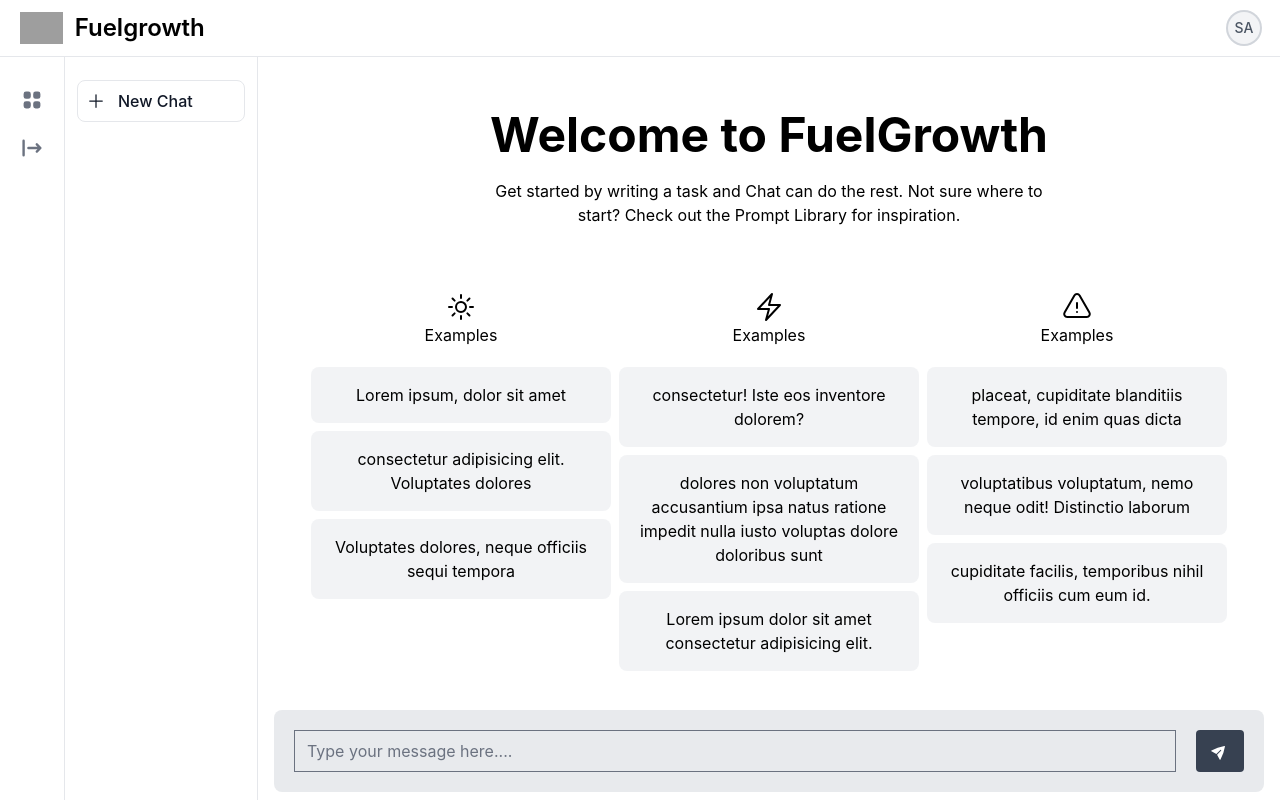
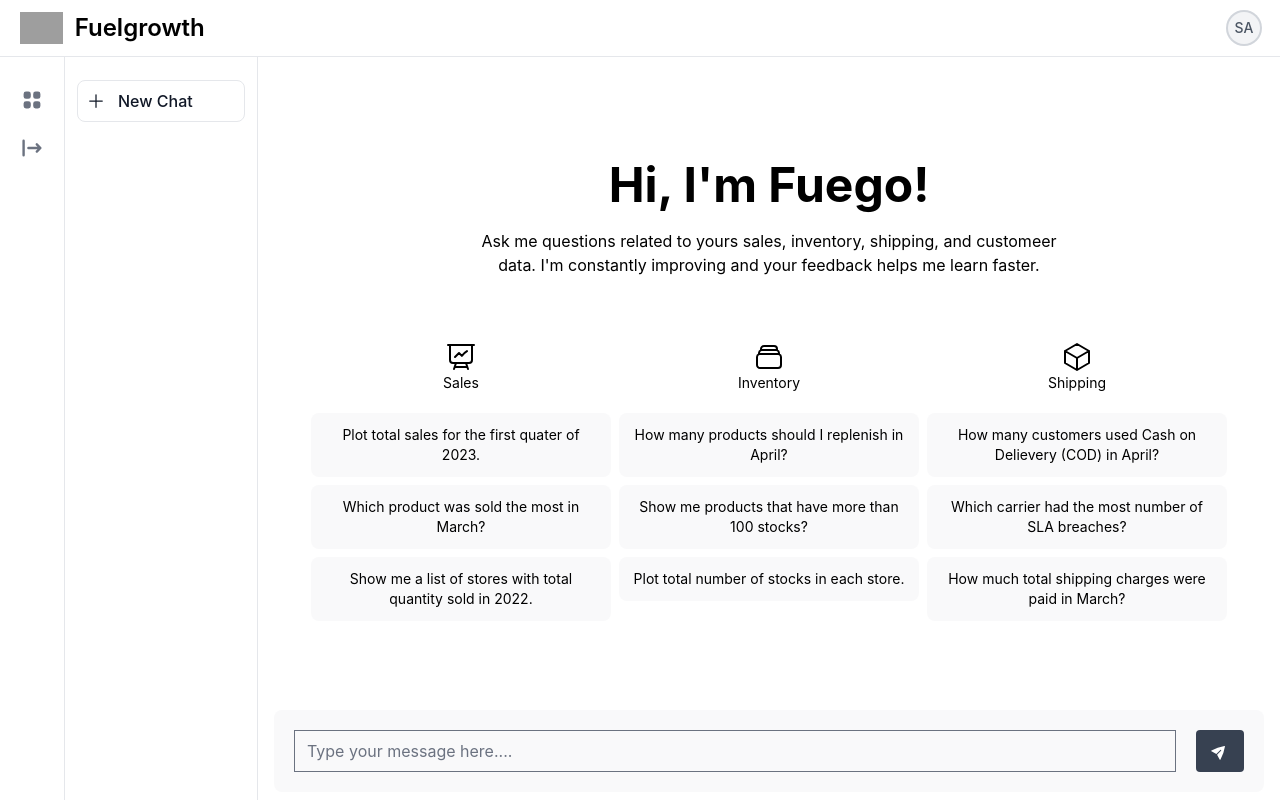
Before and after one commit to SaswatArabinda/codex, a React (Vite) app in the folder fuelgrowth/: page / in a window 1280 px wide. Built offline with nearby package versions, Linux system fonts and the light colour scheme; no server answers; sample sign-in values are in the browser's storage; grey boxes are pictures that could not be loaded.

Commit message:
FV-19, FV-21 | text in the welcome screen loaded in the query box

```diff
--- a/fuelgrowth/src/components/ChatInput.jsx
+++ b/fuelgrowth/src/components/ChatInput.jsx
@@ -21,12 +21,12 @@
 import { setError } from "../utils/errors";
 // import { setErrorWhileFetchingMEssages } from "../redux/common/action";
 
-export const ChatInput = () => {
+export const ChatInput = ({ prompt, setPrompt }) => {
   const { CHAT_PAGE } = ROUTES;
   const dispatch = useDispatch();
   const navigate = useNavigate();
   const { sessionId } = useParams();
-  const [prompt, setPrompt] = useState("");
+
   const [loader, setLoader] = useState(false);
   const authUser = getAuthUser();
 
@@ -58,14 +58,14 @@
         });
 
         // Replace the session with ID: __session__ with newly created session
-        const { session_id } = result.data;
-        dispatch(assignSessionID(session_id));
+        const { session } = result.data;
+        dispatch(assignSessionID(session));
         // Add message to the session
-        dispatch(pushMessageToSession(session_id, result.data));
+        dispatch(pushMessageToSession(session, result.data));
         // Redirect the user to the new session
         navigate(
           generatePath(CHAT_PAGE, {
-            sessionId: session_id,
+            sessionId: session,
           })
         );
         // update the session store
@@ -90,7 +90,7 @@
   };
 
   return (
-    <div className="bg-gray-300/50  rounded-lg text-sm flex">
+    <div className="bg-gray-100/50  rounded-lg text-sm flex">
       <form className="p-5 space-x-5 flex-1 flex" onSubmit={handleSubmit}>
         <input
           className="bg-transparent focus:outline-none flex-1 disabled:cursor-not-allowed disabled:text-gray-700"
--- a/fuelgrowth/src/components/ChatPage.jsx
+++ b/fuelgrowth/src/components/ChatPage.jsx
@@ -3,7 +3,7 @@
 import { Chat } from "./Chat";
 import { ChatInput } from "./ChatInput";
 import { ChatWelcome } from "./ChatWelcome";
-import React, { useEffect } from "react";
+import React, { useEffect, useState } from "react";
 import toast from "react-hot-toast";
 import { useDispatch, useSelector } from "react-redux";
 import { useParams } from "react-router-dom";
@@ -14,6 +14,7 @@
 // Chat Input
 
 export const ChatPage = () => {
+  const [prompt, setPrompt] = useState("");
   const sessionsState = useSelector((state) => state.sessions);
   const { sessionId } = useParams();
   const dispatch = useDispatch();
@@ -42,6 +43,13 @@
     messages = sessionsState.sessions[NEW_SESSION];
   }
 
+  const chatInputProps = {
+    prompt,
+    setPrompt,
+  };
+  const chatWelcomeProps = {
+    setPrompt,
+  };
   return (
     <>
       <div className="p-4 w-full mt-14 overflow-hidden">
@@ -53,9 +61,9 @@
             {Array.isArray(messages) && messages.length > 0 ? (
               <Chat messages={messages} />
             ) : (
-              <ChatWelcome />
+              <ChatWelcome {...chatWelcomeProps} />
             )}
-            <ChatInput />
+            <ChatInput {...chatInputProps} />
           </div>
         </div>
       </div>
--- a/fuelgrowth/src/components/ChatWelcome.jsx
+++ b/fuelgrowth/src/components/ChatWelcome.jsx
@@ -1,67 +1,75 @@
 import React from "react";
 import {
-  SunIcon,
-  BoltIcon,
-  ExclamationTriangleIcon,
+  PresentationChartLineIcon,
+  RectangleStackIcon,
+  CubeIcon,
 } from "@heroicons/react/24/outline";
 
-export const ChatWelcome = () => {
+export const ChatWelcome = ({ setPrompt }) => {
+  const handleClick = (e) => {
+    e.preventDefault();
+
+    console.log(e.target.innerText);
+    setPrompt(e.target.innerText);
+  };
   return (
     <div className="flex-1">
       <div className="flex flex-col items-center justify-center h-full px-2">
-        <h1 className="text-5xl font-bold mb-5">Welcome to FuelGrowth</h1>
+        <h1 className="text-5xl font-bold mb-5">Hi, I'm Fuego!</h1>
         <p className="max-w-xl text-center mb-16">
-          Get started by writing a task and Chat can do the rest. Not sure where
-          to start? Check out the Prompt Library for inspiration.
+          Ask me questions related to yours sales, inventory, shipping, and
+          customeer data. I'm constantly improving and your feedback helps me
+          learn faster.
         </p>
-        <div className="flex space-x-2 text-center">
+        <div className="flex space-x-2 text-center text-sm">
           <div>
             <div className="flex flex-col items-center justify-center mb-5">
-              <SunIcon className="h-8 w-8 " />
-              <h2>Examples</h2>
+              <PresentationChartLineIcon className="h-8 w-8 " />
+              <h2>Sales</h2>
             </div>
             <div className="space-y-2">
-              <p className="infoText">Lorem ipsum, dolor sit amet </p>
-              <p className="infoText">
-                consectetur adipisicing elit. Voluptates dolores
+              <p className="infoText" onClick={(e) => handleClick(e)}>
+                Plot total sales for the first quater of 2023.{" "}
               </p>
-              <p className="infoText">
-                Voluptates dolores, neque officiis sequi tempora{" "}
+              <p className="infoText" onClick={(e) => handleClick(e)}>
+                Which product was sold the most in March?
+              </p>
+              <p className="infoText" onClick={(e) => handleClick(e)}>
+                Show me a list of stores with total quantity sold in 2022.
               </p>
             </div>
           </div>
           <div>
             <div className="flex flex-col items-center justify-center mb-5">
-              <BoltIcon className="h-8 w-8 " />
-              <h2>Examples</h2>
+              <RectangleStackIcon className="h-8 w-8 " />
+              <h2>Inventory</h2>
             </div>
             <div className="space-y-2">
-              <p className="infoText">
-                consectetur! Iste eos inventore dolorem?
+              <p className="infoText" onClick={(e) => handleClick(e)}>
+                How many products should I replenish in April?
               </p>
-              <p className="infoText">
-                dolores non voluptatum accusantium ipsa natus ratione impedit
-                nulla iusto voluptas dolore doloribus sunt
+              <p className="infoText" onClick={(e) => handleClick(e)}>
+                Show me products that have more than 100 stocks?
               </p>
-              <p className="infoText">
-                Lorem ipsum dolor sit amet consectetur adipisicing elit.
+              <p className="infoText" onClick={(e) => handleClick(e)}>
+                Plot total number of stocks in each store.
               </p>
             </div>
           </div>
           <div>
             <div className="flex flex-col items-center justify-center mb-5">
-              <ExclamationTriangleIcon className="h-8 w-8 " />
-              <h2>Examples</h2>
+              <CubeIcon className="h-8 w-8 " />
+              <h2>Shipping</h2>
             </div>
             <div className="space-y-2">
-              <p className="infoText">
-                placeat, cupiditate blanditiis tempore, id enim quas dicta
+              <p className="infoText" onClick={(e) => handleClick(e)}>
+                How many customers used Cash on Delievery (COD) in April?
               </p>
-              <p className="infoText">
-                voluptatibus voluptatum, nemo neque odit! Distinctio laborum
+              <p className="infoText" onClick={(e) => handleClick(e)}>
+                Which carrier had the most number of SLA breaches?
               </p>
-              <p className="infoText">
-                cupiditate facilis, temporibus nihil officiis cum eum id.
+              <p className="infoText" onClick={(e) => handleClick(e)}>
+                How much total shipping charges were paid in March?
               </p>
             </div>
           </div>
--- a/fuelgrowth/src/components/Message.jsx
+++ b/fuelgrowth/src/components/Message.jsx
@@ -149,7 +149,7 @@
         </div>
       </div>
       <div className="relative flex w-[calc(100%-50px)] flex-col gap-1 md:gap-3 lg:w-[calc(100%-115px)]">
-        <div className="flex flex-grow flex-col gap-3 justify-end">
+        <div className="flex flex-grow flex-col gap-3 justify-center">
           <div className="min-h-[20px] flex flex-col items-start gap-4 whitespace-pre-wrap break-words">
             <div className="markdown prose w-full break-words dark:prose-invert light">
               {bodyContent}
@@ -161,6 +161,7 @@
     </>
   );
 };
+
 export const PromptLoader = () => {
   return (
     <>
--- a/fuelgrowth/src/index.css
+++ b/fuelgrowth/src/index.css
@@ -4,7 +4,7 @@
 
 @layer components {
   .infoText {
-    @apply p-4  rounded-lg max-w-[300px] bg-gray-200/50
+    @apply p-3 rounded-lg max-w-[300px] bg-gray-100/50 hover:bg-gray-200/50 cursor-pointer
   }
 
   .chatRow {
```
